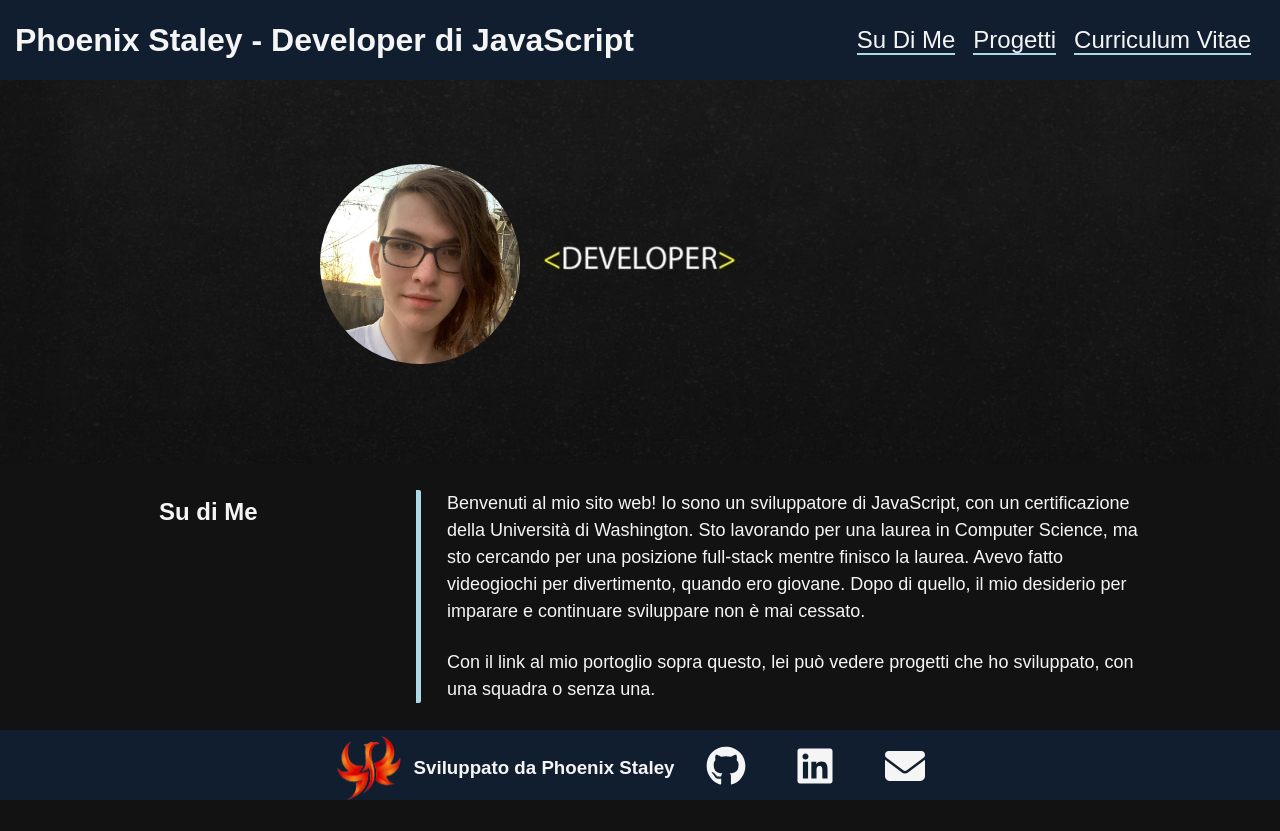
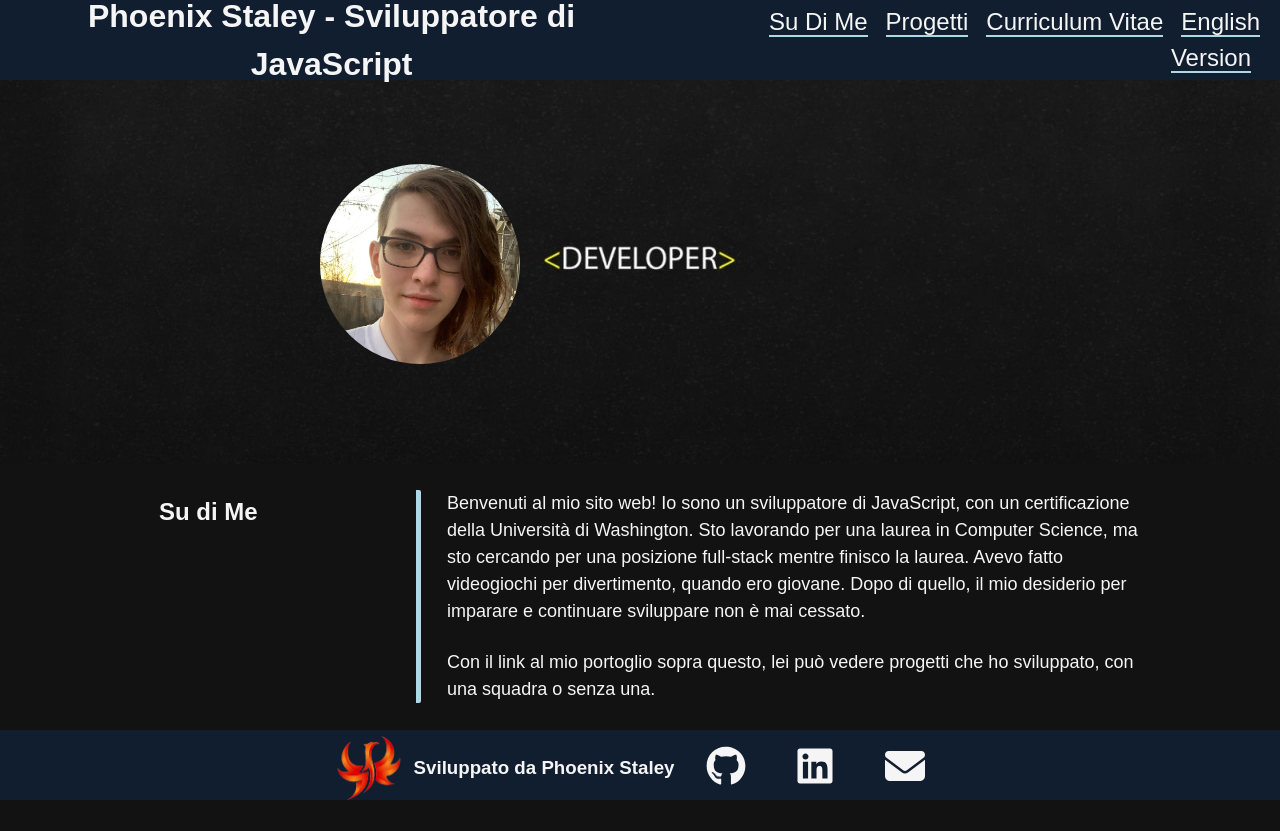
Before and after one commit to Phoenix-Staley/ilMioPortfolioReact, a React (Create React App) app: page / in a window 1280 px wide. Built offline with nearby package versions, Linux system fonts and the light colour scheme; the HTML template or start-up script is replaced by a standard one.

Commit message:
Creare un link al verzione inglese

```diff
--- a/src/components/NavTabs.js
+++ b/src/components/NavTabs.js
@@ -20,7 +20,7 @@ const styles = {
 function NavTabs({ currentPage, handlePageChange }) {
   return (
     <header id="navbar" style={styles.staticHeader}>
-        <h2 className="header main-header">Phoenix Staley - Developer di JavaScript</h2>
+        <h2 className="header main-header">Phoenix Staley - Sviluppatore di JavaScript</h2>
         <h2 className="header short-header">Phoenix Staley</h2>
         <nav className="text-right navigation">
             <ul className="nav nav-tabs">
@@ -47,6 +47,9 @@ function NavTabs({ currentPage, handlePageChange }) {
                 <li>
                     <a href={resume}>Curriculum Vitae</a>
                 </li>
+                <li>
+                    <a href="https://phoenix-staley.github.io/myReactPortfolio/">English Version</a>
+                </li>
             </ul>
         </nav>
     </header>
```
